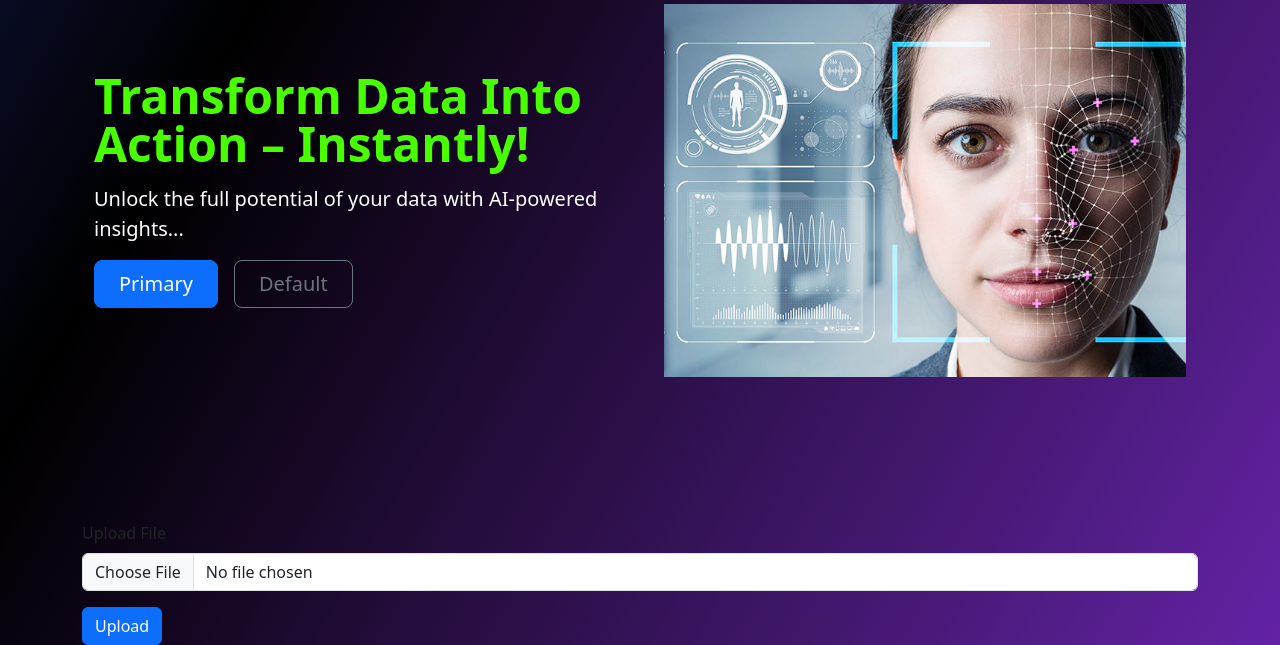
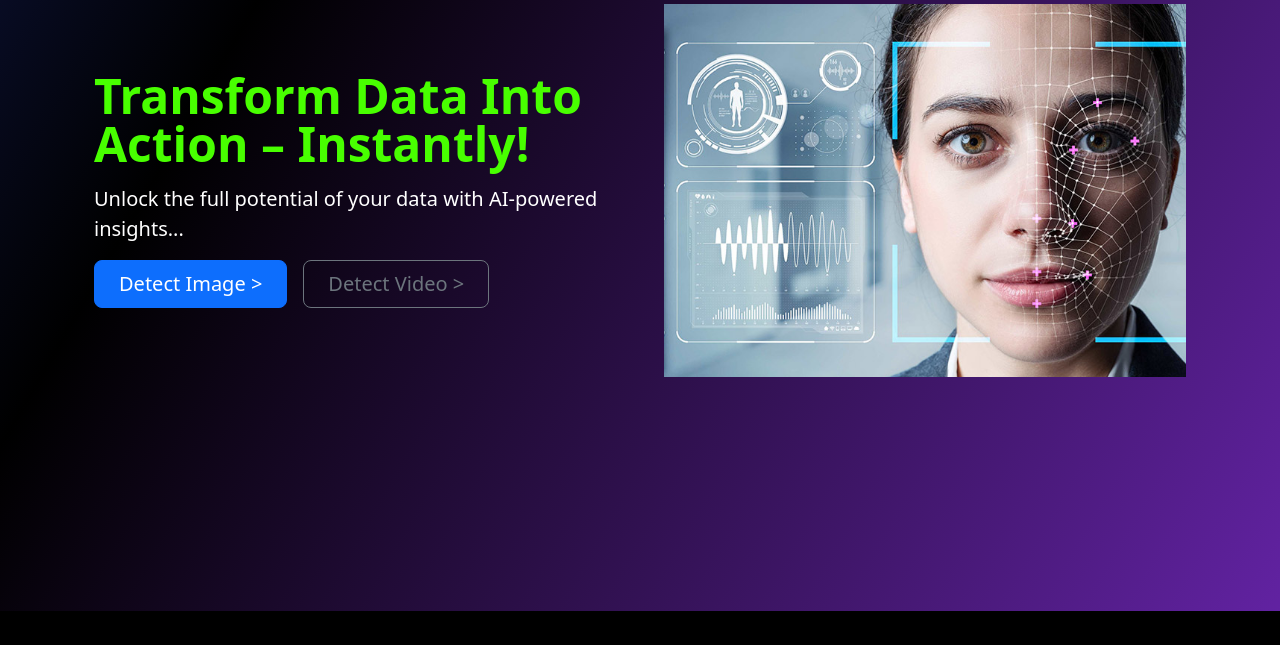
Before and after one commit to HarshilPahuja/hackxmit, a Flask app: page / in a window 1280 px wide. Shown: the part 189-834 px from the top of the page. After the commit the page ends 800 px from the top, so only its background shows below. Run offline with Flask 3, Linux system fonts and the light colour scheme; some libraries are stand-ins or nearby versions.

Commit message:
Removed form section.

```diff
--- a/HackMit/templates/home.html
+++ b/HackMit/templates/home.html
@@ -43,24 +43,16 @@
                 <h1 class="display-5 fw-bold lh-1 mb-3 content1" style="color: #48ff00;">Transform Data Into Action – Instantly!</h1>
 <p class="lead" style="color: #ffffff;">Unlock the full potential of your data with AI-powered insights...</p>
 
-                <div class="d-grid gap-2 d-md-flex justify-content-md-start">
-                  <button type="button" class="btn btn-primary btn-lg px-4 me-md-2" fdprocessedid="iwn4jp">Primary</button>
-                  <button type="button" class="btn btn-outline-secondary btn-lg px-4" fdprocessedid="slod09">Default</button>
+<div class="d-grid gap-2 d-md-flex justify-content-md-start">
+  <a href="{{ url_for('upload') }}" class="btn btn-primary btn-lg px-4 me-md-2">Detect Image ></a>
+  <button type="button" class="btn btn-outline-secondary btn-lg px-4">Detect Video ></button>
+</div>
+
                 </div>
               </div>
             </div>
           </div>
 
-          <!-- upload sectionn -->
-
-  <form action="/upload" method="POST" enctype="multipart/form-data" class="container mt-5">
-    <div class="mb-3">
-        <label for="file" class="form-label">Upload File</label>
-        <input type="file" class="form-control" name="file" id="file" required>
-    </div>
-    <button type="submit" class="btn btn-primary">Upload</button>
-</form>
-
 </body>
 <script src="https://cdn.jsdelivr.net/npm/bootstrap@5.3.3/dist/js/bootstrap.bundle.min.js" integrity="sha384-YvpcrYf0tY3lHB60NNkmXc5s9fDVZLESaAA55NDzOxhy9GkcIdslK1eN7N6jIeHz" crossorigin="anonymous"></script>
 </html>
```
